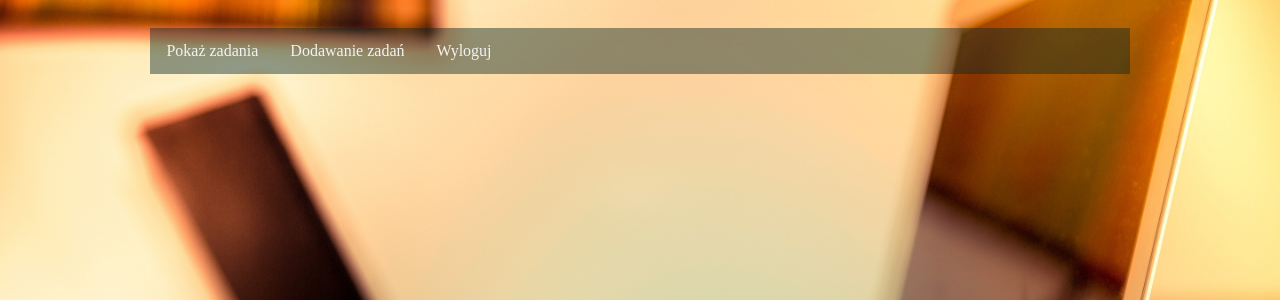
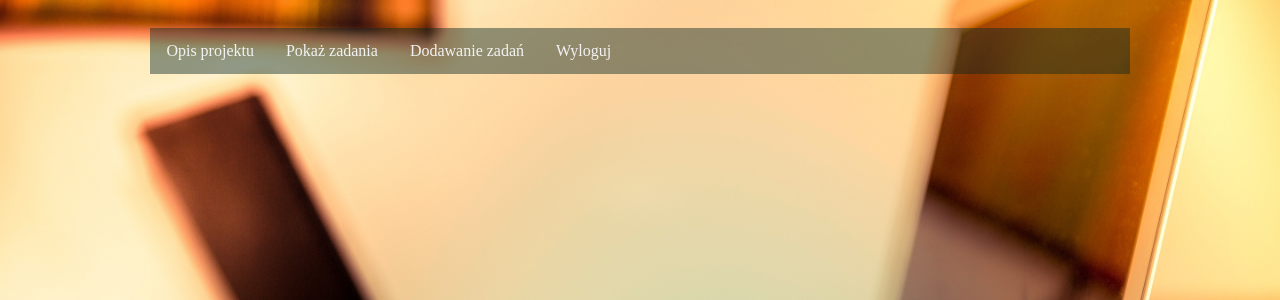
Before and after one commit to DarnoKzsip/phpzal, a PHP site: page /toppage_tpl.php in a window 1280 px wide. Shown: the top 300 px of the page. Run offline with PHP 8.4, Linux system fonts and the light colour scheme; data that the repository does not hold is empty.

Commit message:
zmiana 12:14

```diff
--- a/toppage_tpl.php
+++ b/toppage_tpl.php
@@ -9,6 +9,7 @@
       <h1 class = "container"><?php echo $Welcome_Text ?></h1>
 
       <div class="topnav">
+      <a href="welcome.php">Opis projektu</a>
        <a href="welcome.php">Pokaż zadania</a>
        <a href="dodajzadanie.php">Dodawanie zadań</a>
        <a href="logout.php">Wyloguj</a>
```
